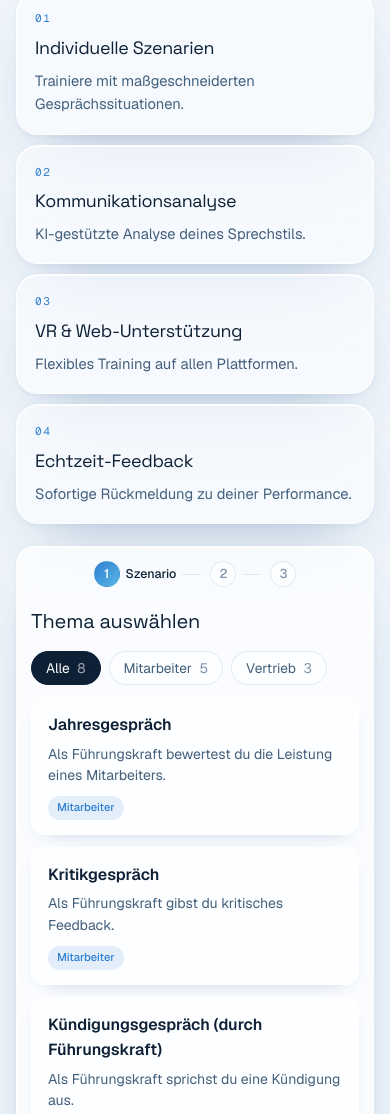
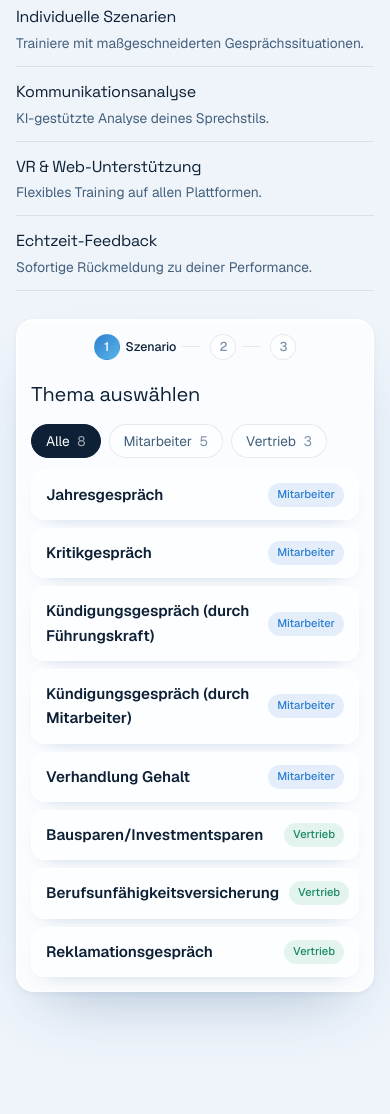
Before and after one commit to DerCritter/ibkai, a plain HTML site: page index.html in a window 390 px wide. Shown: the part 2600-3714 px from the top of the page. Drawn offline with nearby package versions, Linux system fonts and the light colour scheme.

Commit message:
Móvil: IBK AI-VR compacto (lista + filas), pie de foto sin Training-to-go, vídeos en Online-Kurse y Präsentieren
Co-Authored-By: Claude Opus 5.5 <noreply@anthropic.com>

```diff
--- a/assets/css/style.css
+++ b/assets/css/style.css
@@ -649,3 +649,21 @@ section[id] { scroll-margin-top: calc(var(--sec-pad) * -1 + 20px); }
 .devices { gap: 0; }
 .devices li { padding: 0; border: 0; background: none; color: var(--blue); }
 .devices li + li::before { content: "·"; margin: 0 .9em; color: var(--ink-3); }
+
+/* ---------- IBK AI-VR en móvil: menos tarjetas, lectura clara ---------- */
+@media (max-width: 640px) {
+  /* las 4 ventajas: lista sencilla sin tarjetas ni números (no compiten con los pasos 1-2-3) */
+  .pillars { gap: 0; margin-bottom: 28px; border-top: 1px solid var(--hair); }
+  .pillars .pillar { background: none; border: 0; border-bottom: 1px solid var(--hair); border-radius: 0; box-shadow: none; -webkit-backdrop-filter: none; backdrop-filter: none; padding: 12px 0; gap: 2px; }
+  .pillars .pillar::before, .pillars .pillar .mono { display: none; }
+  .pillars .pillar b { font-size: 1rem; }
+  .pillars .pillar span:not(.mono) { font-size: .86rem; }
+  /* opciones de la demo: filas compactas (título + etiqueta), sin descripción */
+  .options { gap: 8px; }
+  .option { padding: 12px 14px; display: flex; align-items: center; gap: 10px; }
+  .option b { flex: 1; font-size: .95rem; }
+  .option span { display: none; }
+  .option .tag { margin-top: 0; flex: none; }
+  .option--persona .glyph { width: 30px; height: 30px; border-radius: 9px; margin: 0; font-size: .9rem; flex: none; }
+  .option:hover { transform: none; }
+}
--- a/en/index.html
+++ b/en/index.html
@@ -18,7 +18,7 @@
   <link rel="preconnect" href="https://fonts.googleapis.com">
   <link rel="preconnect" href="https://fonts.gstatic.com" crossorigin>
   <link href="https://fonts.googleapis.com/css2?family=Space+Grotesk:wght@300;400;500&family=Geist:wght@300;400;500;600&family=Geist+Mono:wght@400;500&display=swap" rel="stylesheet">
-  <link rel="stylesheet" href="../assets/css/style.css?v=24">
+  <link rel="stylesheet" href="../assets/css/style.css?v=25">
   <script>document.documentElement.classList.add('js');</script>
   <script src="../assets/js/main.js?v=9" defer></script>
 </head>
@@ -304,7 +304,7 @@
     <section class="split split--reverse wrap" id="online-kurse" aria-labelledby="courses-title">
       <figure class="split__media reveal">
         <video class="split__video" data-section-video data-src-lg="../assets/video/training-900.mp4" data-src-sm="../assets/video/training-600.mp4" poster="../assets/img/training-poster.jpg" muted loop playsinline preload="none" width="1200" height="900" aria-label="Training on a laptop with a virtual audience"></video>
-        <figcaption class="mono">Training-to-go · Desktop · Tablet · Smartphone</figcaption>
+        <figcaption class="mono">Desktop · Tablet · Smartphone</figcaption>
       </figure>
       <div class="split__copy">
         <p class="eyebrow reveal">Interactive online courses</p>
--- a/index.html
+++ b/index.html
@@ -18,7 +18,7 @@
   <link rel="preconnect" href="https://fonts.googleapis.com">
   <link rel="preconnect" href="https://fonts.gstatic.com" crossorigin>
   <link href="https://fonts.googleapis.com/css2?family=Space+Grotesk:wght@300;400;500&family=Geist:wght@300;400;500;600&family=Geist+Mono:wght@400;500&display=swap" rel="stylesheet">
-  <link rel="stylesheet" href="assets/css/style.css?v=24">
+  <link rel="stylesheet" href="assets/css/style.css?v=25">
   <script>document.documentElement.classList.add('js');</script>
   <script src="assets/js/main.js?v=9" defer></script>
 </head>
@@ -304,7 +304,7 @@
     <section class="split split--reverse wrap" id="online-kurse" aria-labelledby="courses-title">
       <figure class="split__media reveal">
         <video class="split__video" data-section-video data-src-lg="assets/video/training-900.mp4" data-src-sm="assets/video/training-600.mp4" poster="assets/img/training-poster.jpg" muted loop playsinline preload="none" width="1200" height="900" aria-label="Training am Laptop mit virtuellem Publikum"></video>
-        <figcaption class="mono">Training-to-go · Desktop · Tablet · Smartphone</figcaption>
+        <figcaption class="mono">Desktop · Tablet · Smartphone</figcaption>
       </figure>
       <div class="split__copy">
         <p class="eyebrow reveal">Interaktive Online-Kurse</p>
```
Also changed, not shown: 1 other file.
